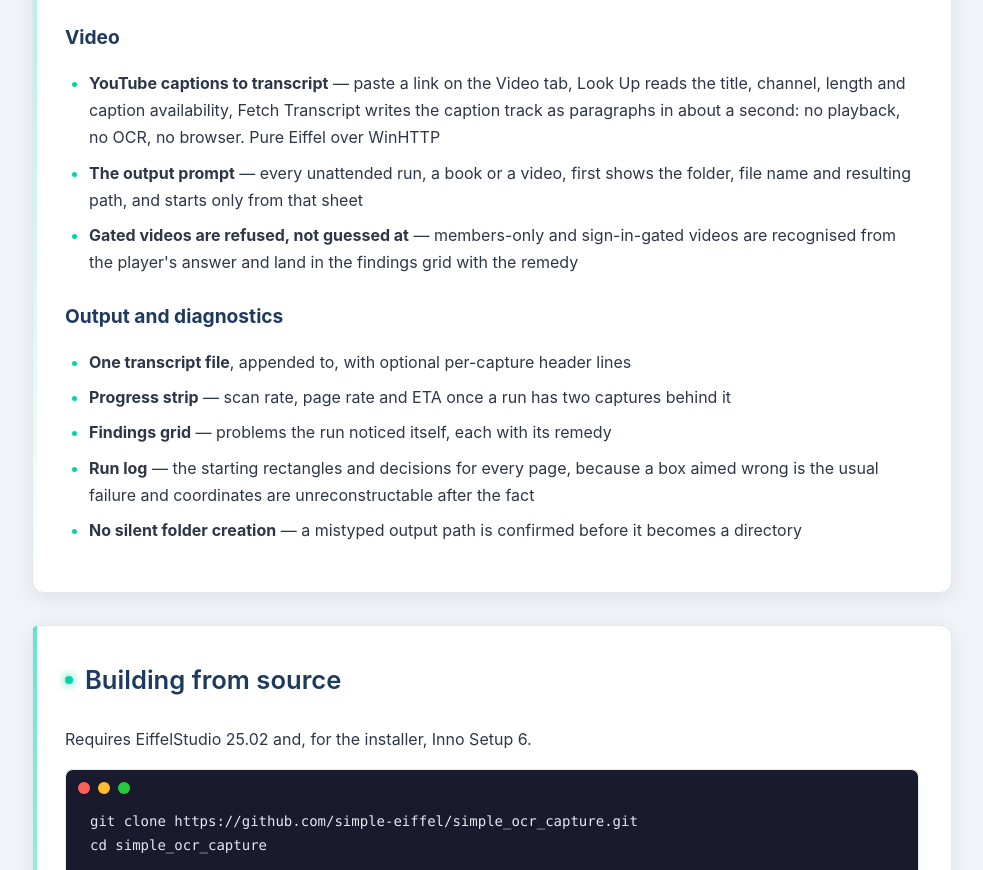
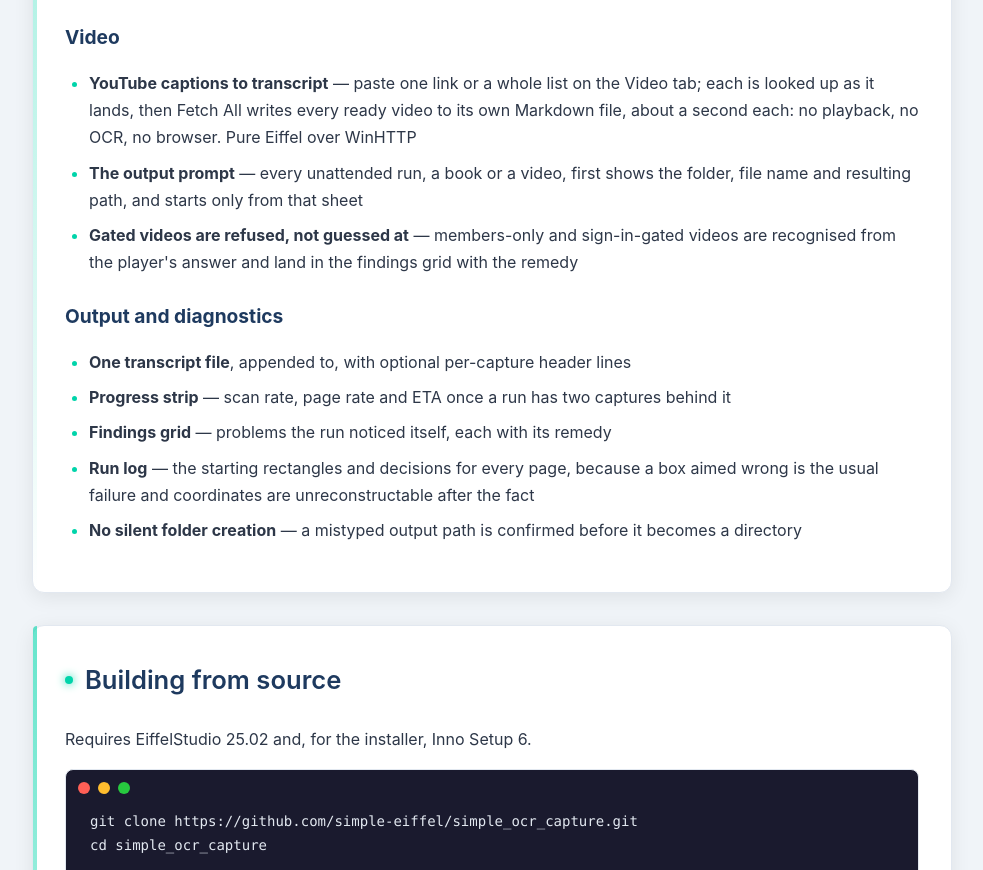
Before and after one commit to simple-eiffel/simple_ocr_capture, a website: page docs/index.html in a window 1280 px wide. Shown: the part 3214-4084 px from the top of the page, without its empty margins (148-1131 px from the left). Drawn offline with Linux system fonts and the light colour scheme.

Commit message:
1.13.0: the Video queue
Links in, one or many; each row looked up on the 50 ms tick, one per
tick, so the window stays alive while titles, channels, lengths and
caption tracks fill in. Duplicates fold by video id, junk is counted
out, refusals say why in the row and the findings grid. Fetch All
asks once where the files go and writes every ready row to its own
Markdown file, one per tick; Fetch Selected asks for one video.
Rows rename in place (names kept distinct), remove, and clear once
finished. Videos are Markdown by default: <title>.md, a heading and
a table for the header; a .txt name still gets the plain header.
The preview is a paragraph list.

OCR_VIDEO_ITEM and OCR_VIDEO_QUEUE carry the rows; OCR_VIDEO_RUN is
one row's engine. 91 tests pass; the queue looked up three links on
the tick in the built GUI (two ready, the members-only one refused)
and --captions wrote a Markdown transcript of 4185 words.

Co-Authored-By: Claude Fable 5.1 <noreply@anthropic.com>
Claude-Session: https://claude.ai/code/session_015QxT9NwR8AvH1q9fbr6tEr

```diff
--- a/docs/index.html
+++ b/docs/index.html
@@ -133,9 +133,9 @@
 
             <h3>Video</h3>
             <ul>
-                <li><strong>YouTube captions to transcript</strong> &mdash; paste a link on the
-                    Video tab, Look Up reads the title, channel, length and caption availability,
-                    Fetch Transcript writes the caption track as paragraphs in about a second:
+                <li><strong>YouTube captions to transcript</strong> &mdash; paste one link or a
+                    whole list on the Video tab; each is looked up as it lands, then Fetch All
+                    writes every ready video to its own Markdown file, about a second each:
                     no playback, no OCR, no browser. Pure Eiffel over WinHTTP</li>
                 <li><strong>The output prompt</strong> &mdash; every unattended run, a book or a
                     video, first shows the folder, file name and resulting path, and starts only
```
Also changed, not shown: CHANGELOG.md, README.md, installer/README.txt, 10 other files.
